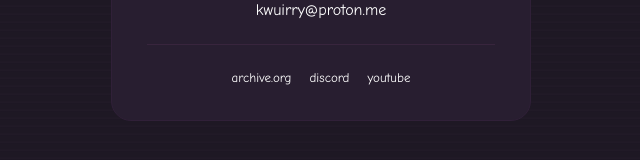
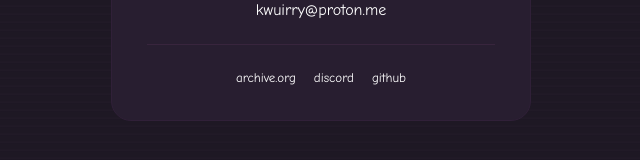
Before and after one commit to kwuirry/kwuirry.github.io, a plain HTML site: page index.html in a window 1280 px wide. Shown: the part 500-660 px from the top of the page, 319-959 px from the left. Drawn offline with Linux system fonts and the light colour scheme.

Commit message:
Replace YouTube link with GitHub link

```diff
--- a/index.html
+++ b/index.html
@@ -187,7 +187,7 @@
         <div class="socials">
             <a href="https://archive.org/details/@kwuirry">archive.org</a>
             <a href="https://discord.com/users/1478176943357693952">discord</a>
-            <a href="https://youtube.com/@kwuirry">youtube</a>
+            <a href="https://github.com/kwuirry">github</a>
         </div>
 
         </footer>
```
